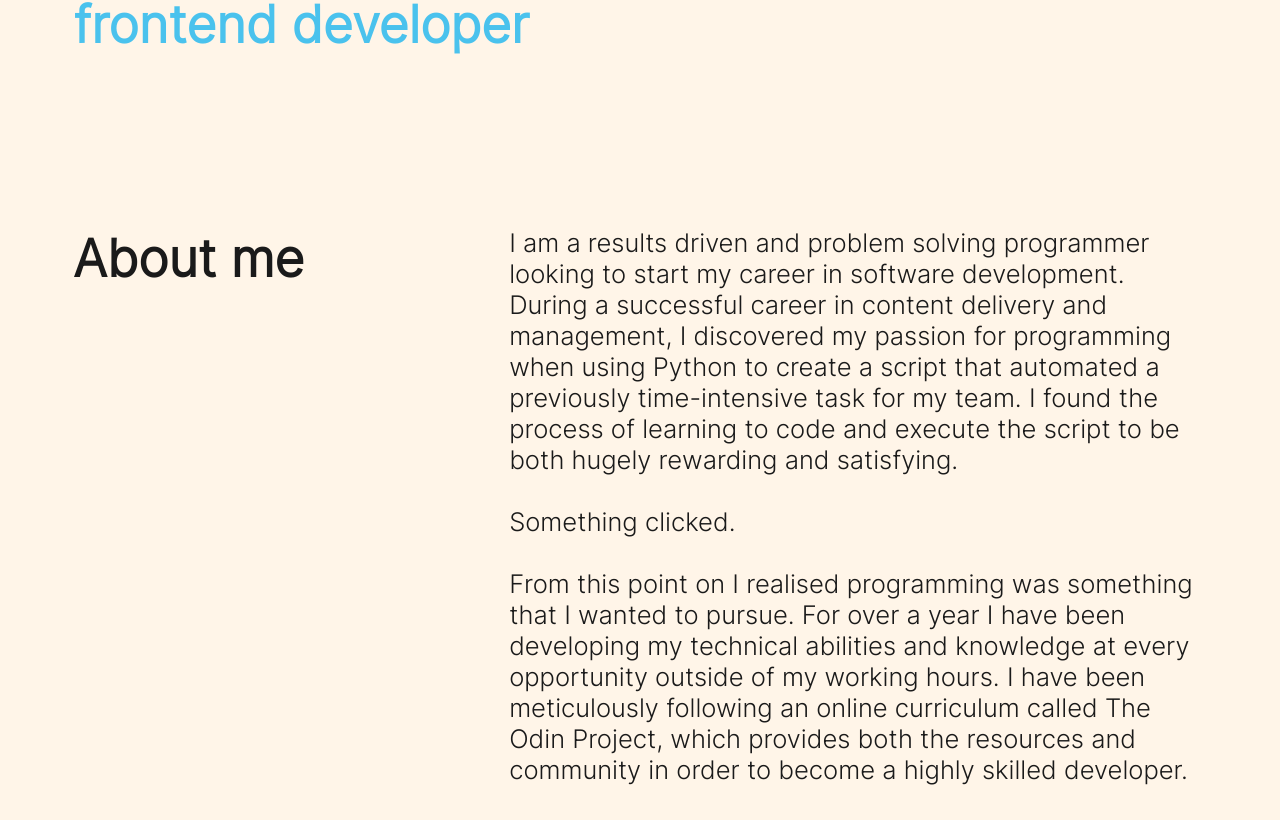
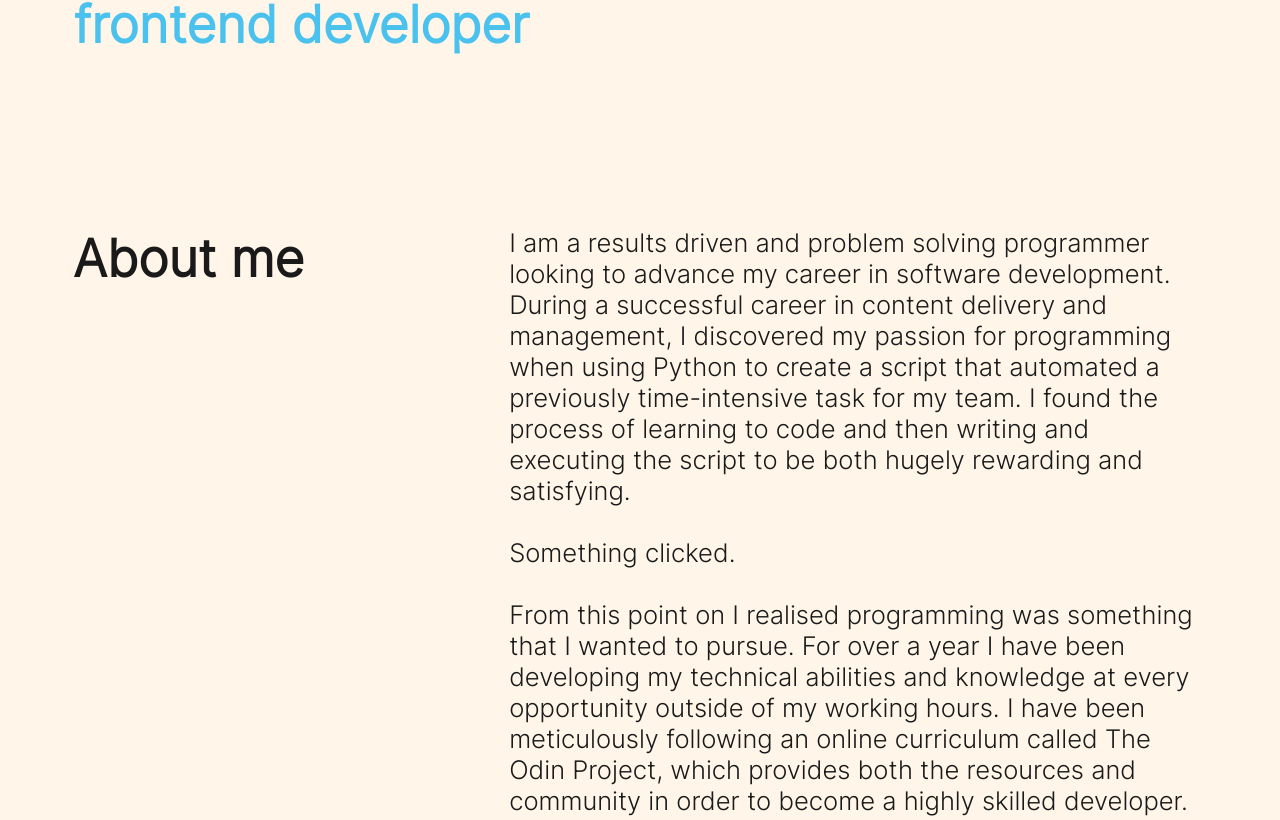
Before and after one commit to Jackfcs/personal-website, a React (Create React App) app: page / in a window 1280 px wide. Shown: the part 417-1237 px from the top of the page. Built offline with nearby package versions, Linux system fonts and the light colour scheme.

Commit message:
Added maximum width responsiveness

```diff
--- a/src/components/About.js
+++ b/src/components/About.js
@@ -10,6 +10,12 @@ const Container = styled.div`
 
   @media (max-width: 480px) {
     flex-direction: column;
+  }
+
+  @media (min-width: 1200px) {
+    max-width: 1200px;
+    margin-left: auto;
+    margin-right: auto;
   }
 `;
 
@@ -40,11 +46,12 @@ const About = () => {
     <Container id="about">
       <SectionTitle>About me</SectionTitle>
       <SectionText>
-        I am a results driven and problem solving programmer looking to start my
+        I am a results driven and problem solving programmer looking to advance my
         career in software development. During a successful career in content
         delivery and management, I discovered my passion for programming when
         using Python to create a script that automated a previously
-        time-intensive task for my team. I found the process of learning to code and execute the script to be both hugely rewarding and satisfying.
+        time-intensive task for my team. I found the process of learning to code
+        and then writing and executing the script to be both hugely rewarding and satisfying.
         <br />
         <br />
         Something clicked.
@@ -52,7 +59,10 @@ const About = () => {
         <br />
         From this point on I realised programming was something that I wanted to
         pursue. For over a year I have been developing my technical abilities
-        and knowledge at every opportunity outside of my working hours. I have been meticulously following an online curriculum called The Odin Project, which provides both the resources and community in order to become a highly skilled developer.
+        and knowledge at every opportunity outside of my working hours. I have
+        been meticulously following an online curriculum called The Odin
+        Project, which provides both the resources and community in order to
+        become a highly skilled developer.
         <br />
         <br />
         It has been an extremely enjoyable process; I relish the tough
--- a/src/components/Main.js
+++ b/src/components/Main.js
@@ -3,12 +3,17 @@ import styled from "styled-components";
 
 const Container = styled.div`
     position: relative;
-    max-width: 100%;
+    max-width: 100%x;
     margin-top: 14vw;
     margin-bottom: 7.8vw;
     scroll-margin-top: 14vw;
     padding-left: 5.7vw;
     padding-right: 5.7vw;
+    @media (min-width: 1200px) {
+        max-width: 1200px;
+        margin-left: auto;
+        margin-right: auto;
+    }
 `
 
 const Name = styled.h1`
--- a/src/components/Skills.js
+++ b/src/components/Skills.js
@@ -10,6 +10,9 @@ const SkillsComponent = styled.div`
   padding: 5.7vw;
 
   background: ${({ theme }) => theme.secondaryBG};
+
+
+
 `;
 
 export const SectionTitle = styled.h2`
@@ -50,6 +53,8 @@ const SkillsContainer = styled.div`
     grid-row-gap: 10vw;
     height: auto;
     }
+
+
 `;
 
 const AreaTitle = styled.p`
@@ -64,6 +69,9 @@ const ImageContainer = styled.div`
     display: flex;
     flex-direction: column;
     align-items: center;
+    @media (min-width: 1200px) {
+        margin-bottom: 50px;
+    }
 `;
 
 const Image = styled.img`
@@ -96,6 +104,7 @@ const Image = styled.img`
         transform: scale(1);
 
       }
+
   }
 
   `;
@@ -117,6 +126,8 @@ const Name = styled.p`
         position: static;
         text-align: center;
     }
+
+
 `;
 
 export const Skills = () => {
```
Also changed, not shown: src/index.scss (+6 -1 lines).
